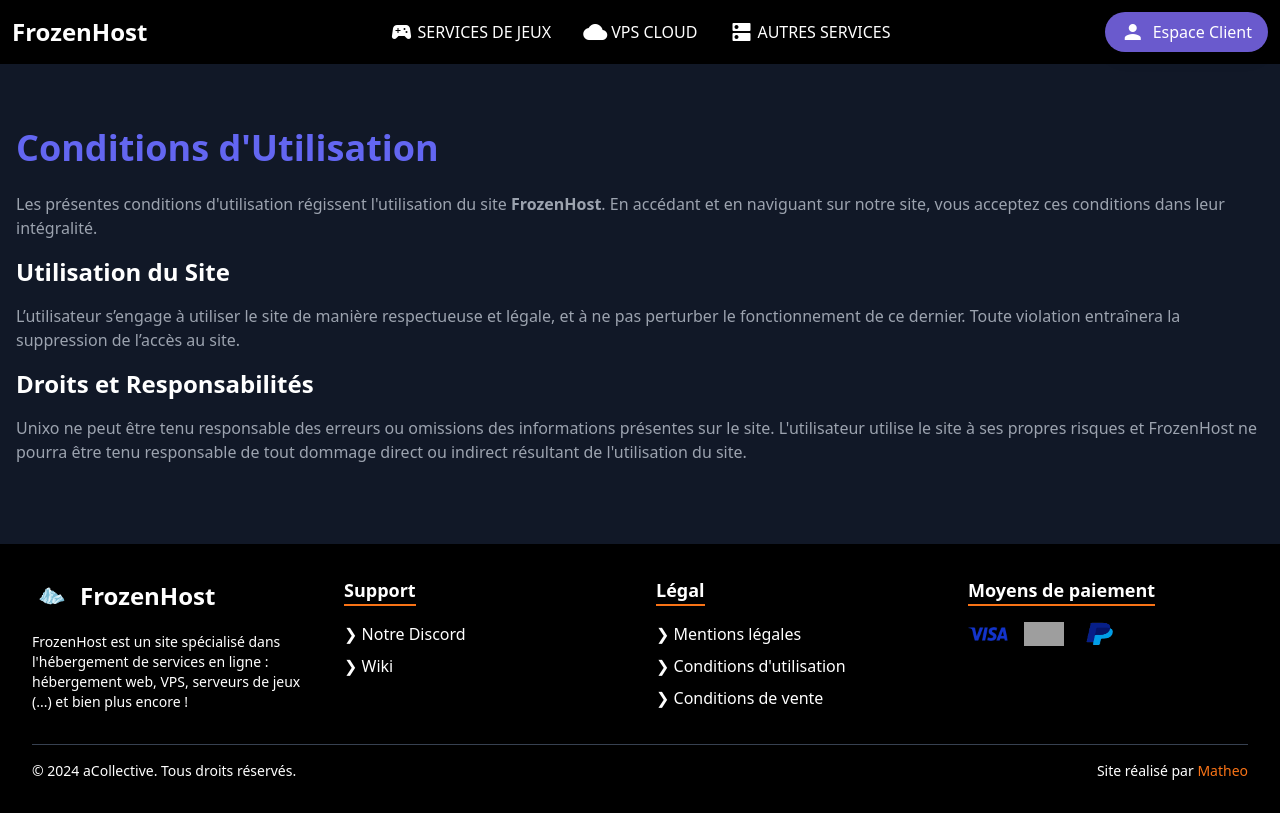
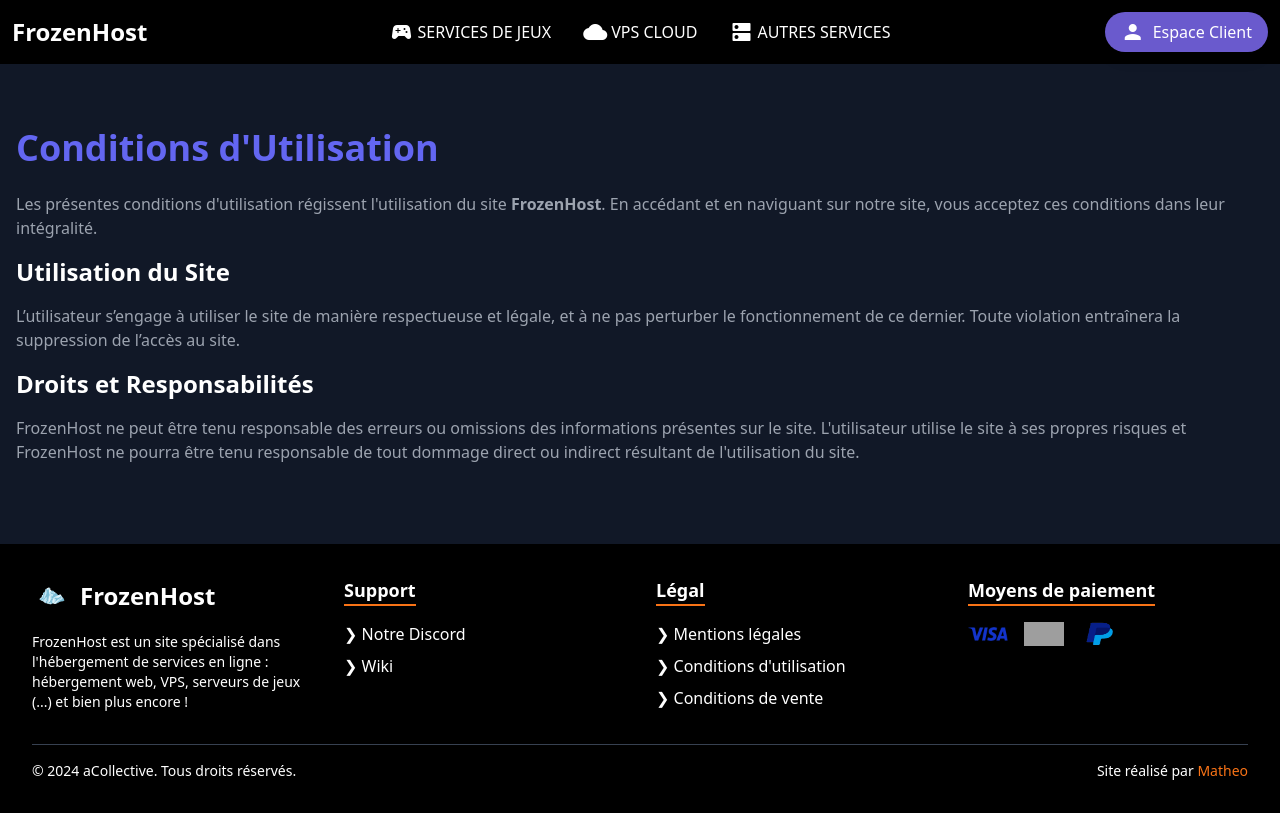
Before and after one commit to mlft9/vitrine, a Next.js app: page /conditions-utilisation in a window 1280 px wide. Built offline with nearby package versions, Linux system fonts and the light colour scheme; grey boxes are pictures that could not be loaded.

Commit message:
update conditions

```diff
--- a/pages/conditions-utilisation.js
+++ b/pages/conditions-utilisation.js
@@ -23,7 +23,7 @@
 
         <h2 className="text-2xl font-bold text-white mb-4">Droits et Responsabilités</h2>
         <p className="text-gray-400 mb-4">
-          Unixo ne peut être tenu responsable des erreurs ou omissions des informations présentes sur le site. L'utilisateur utilise le site à ses propres risques et FrozenHost ne pourra être tenu responsable de tout dommage direct ou indirect résultant de l'utilisation du site.
+        FrozenHost ne peut être tenu responsable des erreurs ou omissions des informations présentes sur le site. L'utilisateur utilise le site à ses propres risques et FrozenHost ne pourra être tenu responsable de tout dommage direct ou indirect résultant de l'utilisation du site.
         </p>
       </div>
 
```
